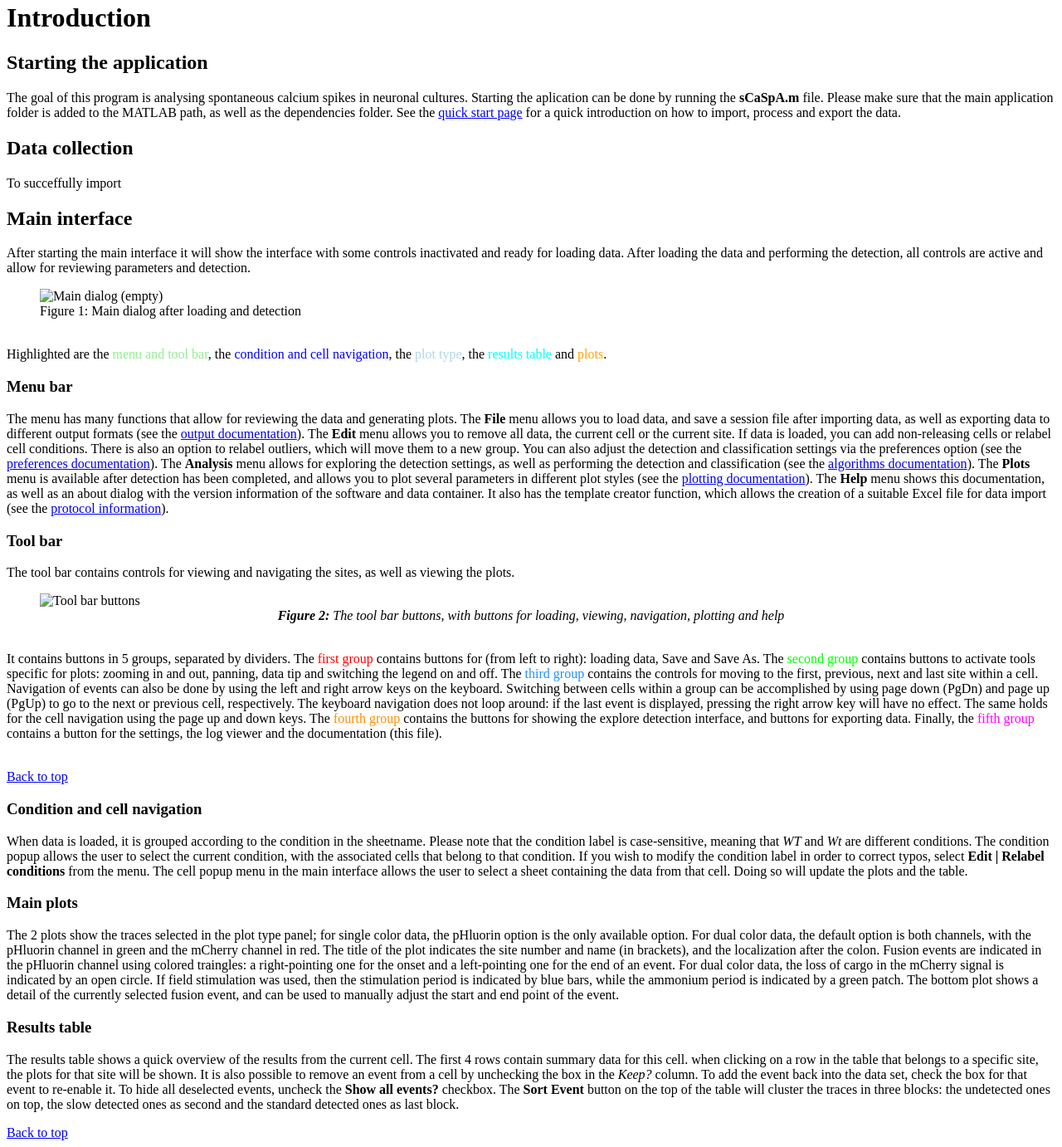
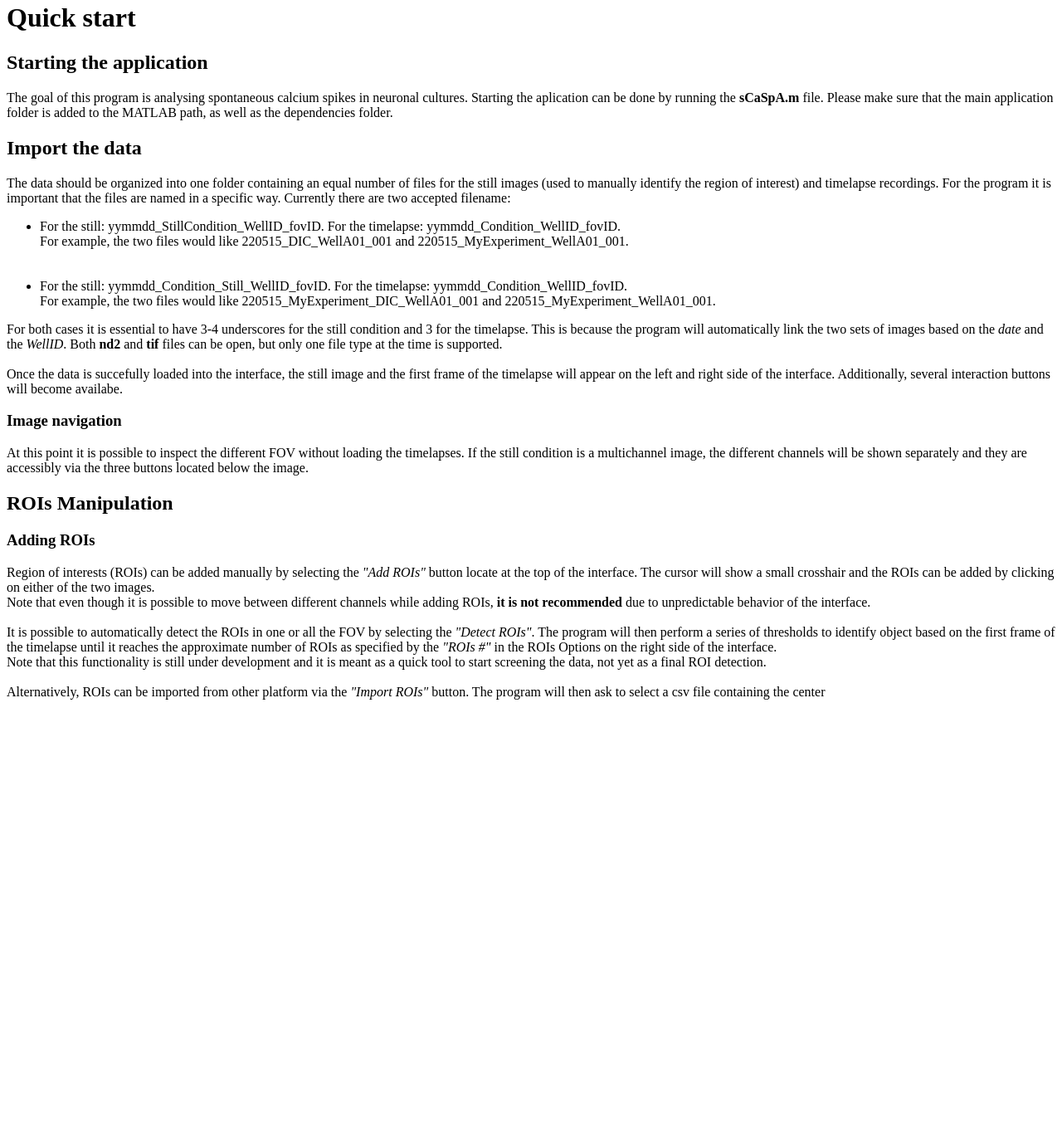
Before and after one commit to alemoro/sCaSpA, a plain HTML site: page doc/intro.html in a window 1280 px wide. Shown: the part 18-1400 px from the top of the page at 83% size. After the commit the page ends 877 px from the top, so only its background shows below. Drawn offline with Linux system fonts and the light colour scheme.

```diff
--- a/doc/intro.html
+++ b/doc/intro.html
@@ -2,98 +2,54 @@
 <html>
 <head>
 	<meta charset="utf-8" />
-	<title>Introduction</title>
+	<title>sCaSpA - Quick Start</title>
 </head>
 <a name="top"></a>
 <body>
 
-	<h1>Introduction</h1>
+	<h1>Quick start</h1>
     <a name="app"></a>
     <h2>Starting the application</h2>
     <p>
     The goal of this program is analysing spontaneous calcium spikes in neuronal cultures. Starting the aplication can be done by running the <b>sCaSpA.m</b> file.
-	Please make sure that the main application folder is added to the MATLAB path, as well as the dependencies folder. See the <a href="quick_start.html" target="content">quick start page</a>
-	for a quick introduction on how to import, process and export the data.
-    </p>
-	<h2>Data collection</h2>
-	<p>
-	To succeffully import
-	</p>
-    <h2>Main interface</h2>
-    <p>
-    After starting the main interface it will show the interface with some controls inactivated and ready for loading data. After loading the data and performing the
-    detection, all controls are active and allow for reviewing parameters and detection.
-    <div>
-        <figure>
-            <img src="main_dialog_empty.png" alt="Main dialog (empty)" /><br />
-            <figcaption>Figure 1: Main dialog after loading and detection</figcaption>
-        </figure>
-    </div><br />
-    Highlighted are the <font color="lightgreen">menu and tool bar</font>, the <font color="blue">condition and cell navigation</font>, the
-    <font color="lightblue">plot type</font>, the <font color="cyan">results table</font> and <font color="orange">plots</font>.
-    </p>
-    <h3>Menu bar</h3>
-    <p>
-    The menu has many functions that allow for reviewing the data and generating plots. The <b>File</b> menu allows you to load data, and save a session file after
-    importing data, as well as exporting data to different output formats (see the <a href="export.html" target="content">output documentation</a>). The <b>Edit</b>
-    menu allows you to remove all data, the current cell or the current site. If data is loaded, you can add non-releasing cells or relabel cell conditions. There is also
-    an option to relabel outliers, which will move them to a new group. You can also adjust the detection and classification settings via the preferences option (see the
-    <a href="prefs.html" target="content">preferences documentation</a>). The <b>Analysis</b> menu allows for exploring the detection settings, as well as performing the
-    detection and classification (see the <a href="algorithms.html" target="content">algorithms documentation</a>). The <b>Plots</b> menu is available after detection has
-    been completed, and allows you to plot several parameters in different plot styles (see the <a href="plotting.html" target="content">plotting documentation</a>). The
-    <b>Help</b> menu shows this documentation, as well as an about dialog with the version information of the software and data container. It also has the template creator
-    function, which allows the creation of a suitable Excel file for data import (see the <a href="protocol.html" target="content">protocol information</a>).
-    </p>
-    <h3>Tool bar</h3>
-    <p>
-    	The tool bar contains controls for viewing and navigating the sites, as well as viewing the plots.
-    	<div>
-    		<figure>
-    			<img src="toolbar.png" alt="Tool bar buttons"/><br />
-    			<figcaption align="center">
-    				<i><b>Figure 2:</b> The tool bar buttons, with buttons for loading, viewing, navigation, plotting and help</i>
-    			</figcaption>
-    		</figure>
-    	</div>
-    	<br />
-    	It contains buttons in 5 groups, separated by dividers. The <font color="red">first group</font> contains buttons for (from left to right): loading data, Save
-    	and Save As. The <font color="lime">second group</font> contains buttons to activate tools specific for plots: zooming in and out, panning, data tip and switching the
-    	legend on and off. The <font color="dodgerblue">third group</font> contains the controls for moving to the first, previous, next and last site within a cell. Navigation of
-    	events can also be done by using the left and right arrow keys on the keyboard. Switching between cells within a group can be accomplished by using page down (PgDn) and
-    	page up (PgUp) to go to the next or previous cell, respectively. The keyboard navigation does not loop around: if the last event is displayed, pressing the right arrow key
-    	will have no effect. The same holds for the cell navigation using the page up and down keys. The <font color="darkorange">fourth group</font> contains the buttons for showing
-    	the explore detection interface, and buttons for exporting data. Finally, the <font color="fuchsia">fifth group</font> contains a button for the settings, the log viewer and
-    	the documentation (this file).
-    </p>
-    <br />
-    <a href="#top">Back to top</a>
-
-    <h3>Condition and cell navigation</h3>
-    <p>
-    	When data is loaded, it is grouped according to the condition in the sheetname. Please note that the condition label is case-sensitive, meaning that <i>WT</i> and
-    	<i>Wt</i> are different conditions. The condition popup allows the user to select the current condition, with the associated cells that belong to that condition. If
-    	you wish to modify the condition label in order to correct typos, select <b>Edit | Relabel conditions</b> from the menu. The cell popup menu in the main interface
-    	allows the user to select a sheet containing the data from that cell. Doing so will update the plots and the table.
+	Please make sure that the main application folder is added to the MATLAB path, as well as the dependencies folder.
     </p>
 
-    <h3>Main plots</h3>
-    <p>
-    	The 2 plots show the traces selected in the plot type panel; for single color data, the pHluorin option is the only available option. For dual color data, the default
-    	option is both channels, with the pHluorin channel in green and the mCherry channel in red. The title of the plot indicates the site number and name (in brackets), and
-    	the localization after the colon. Fusion events are indicated in the pHluorin channel using colored traingles: a right-pointing one for the onset and a left-pointing one
-    	for the end of an event. For dual color data, the loss of cargo in the mCherry signal is indicated by an open circle. If field stimulation was used, then the stimulation
-    	period is indicated by blue bars, while the ammonium period is indicated by a green patch. The bottom plot shows a detail of the currently selected fusion event, and
-    	can be used to manually adjust the start and end point of the event.
-    </p>
+	<h2>Import the data</h2>
+	<p>
+	The data should be organized into one folder containing an equal number of files for the still images (used to manually identify the region of interest) and timelapse recordings.
+	For the program it is important that the files are named in a specific way. Currently there are two accepted filename:
+	<ul>
+		<li>For the still: yymmdd_StillCondition_WellID_fovID. For the timelapse: yymmdd_Condition_WellID_fovID.
+		<br>For example, the two files would like 220515_DIC_WellA01_001 and 220515_MyExperiment_WellA01_001.</li>
+		<br><br>
+		<li>For the still: yymmdd_Condition_Still_WellID_fovID. For the timelapse: yymmdd_Condition_WellID_fovID.
+		<br>For example, the two files would like 220515_MyExperiment_DIC_WellA01_001 and 220515_MyExperiment_WellA01_001.</li>
+	</ul>
+	For both cases it is essential to have 3-4 underscores for the still condition and 3 for the timelapse. This is because the program will automatically link the two sets of images
+	based on the <i>date</i> and the <i>WellID</i>. Both <b>nd2</b> and <b>tif</b> files can be open, but only one file type at the time is supported.
 
-    <h3>Results table</h3>
-    <p>
-    	The results table shows a quick overview of the results from the current cell. The first 4 rows contain summary data for this cell. when clicking on a row in the table
-    	that belongs to a specific site, the plots for that site will be shown. It is also possible to remove an event from a cell by unchecking the box in the <i>Keep?</i>
-    	column. To add the event back into the data set, check the box for that event to re-enable it. To hide all deselected events, uncheck the <b>Show all events?</b>
-    	checkbox.
-    	The <b>Sort Event</b> button on the top of the table will cluster the traces in three blocks: the undetected ones on top, the slow detected ones as second and the standard
-    	detected ones as last block.</p>
-    <a href="#top">Back to top</a>
+	<br><br>Once the data is succefully loaded into the interface, the still image and the first frame of the timelapse will appear on the left and right side of the interface.
+	Additionally, several interaction buttons will become availabe.
+	</p>
+
+	<h3>Image navigation</h3>
+	<p>
+	At this point it is possible to inspect the different FOV without loading the timelapses. If the still condition is a multichannel image, the different channels will be shown
+	separately and they are accessibly via the three buttons located below the image.
+	</p>
+
+	<h2>ROIs Manipulation</h2>
+	<h3>Adding ROIs</h3>
+	<p>
+	Region of interests (ROIs) can be added manually by selecting the <i>"Add ROIs"</i> button locate at the top of the interface. The cursor will show a small crosshair and the ROIs
+	can be added by clicking on either of the two images.
+	<br>Note that even though it is possible to move between different channels while adding ROIs, <b>it is not recommended</b> due to unpredictable behavior of the interface.
+	<br>
+	<br>It is possible to automatically detect the ROIs in one or all the FOV by selecting the <i>"Detect ROIs"</i>. The program will then perform a series of thresholds to identify object based
+	on the first frame of the timelapse until it reaches the approximate number of ROIs as specified by the <i>"ROIs #"</i> in the ROIs Options on the right side of the interface.
+	<br>Note that this functionality is still under development and it is meant as a quick tool to start screening the data, not yet as a final ROI detection.
+	<br>
+	<br>Alternatively, ROIs can be imported from other platform via the <i>"Import ROIs"</i> button. The program will then ask to select a csv file containing the center
 </body>
 </html>
```
Also changed, not shown: doc/quick_start.html (deleted, +0 -130 lines), 1 other file.
